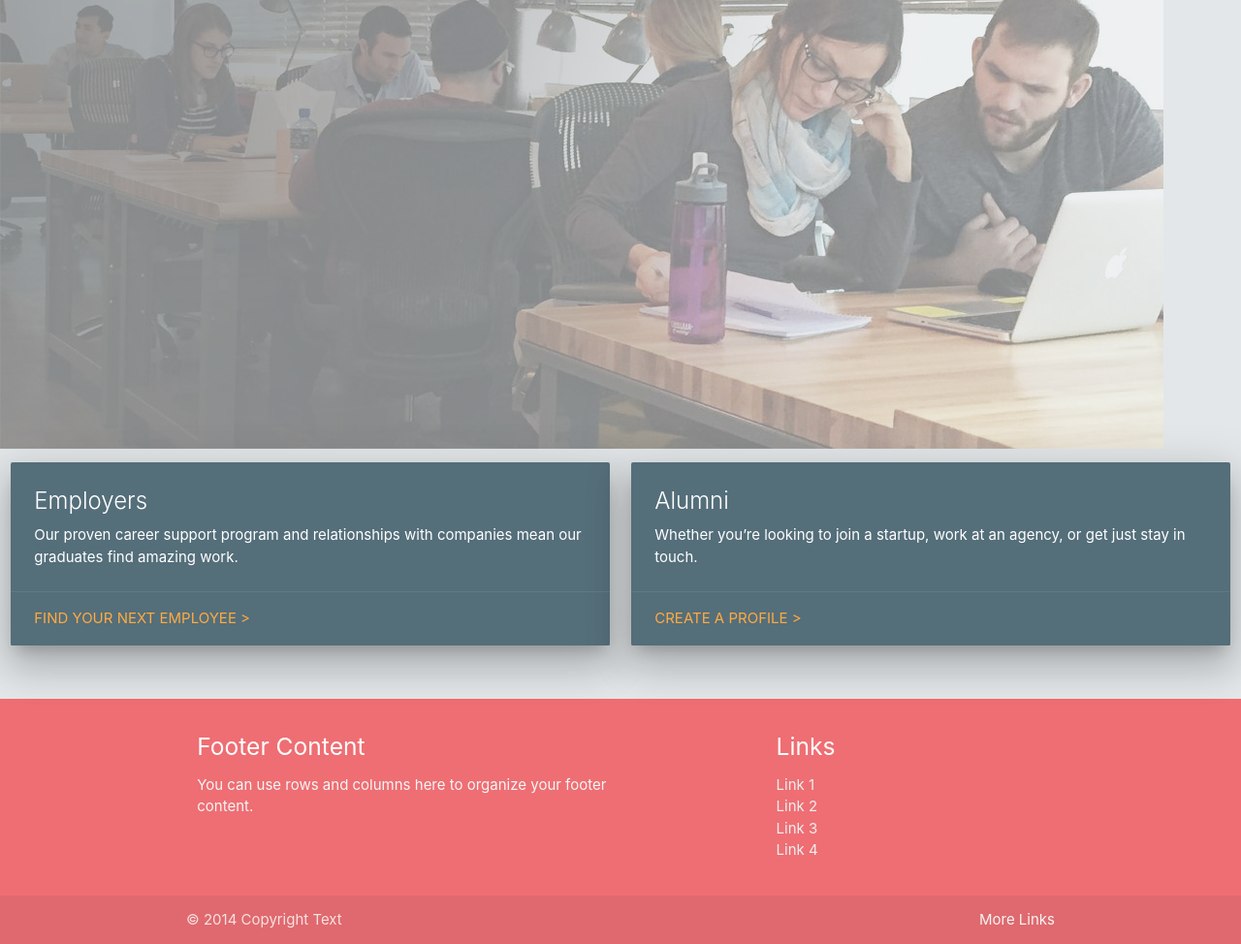
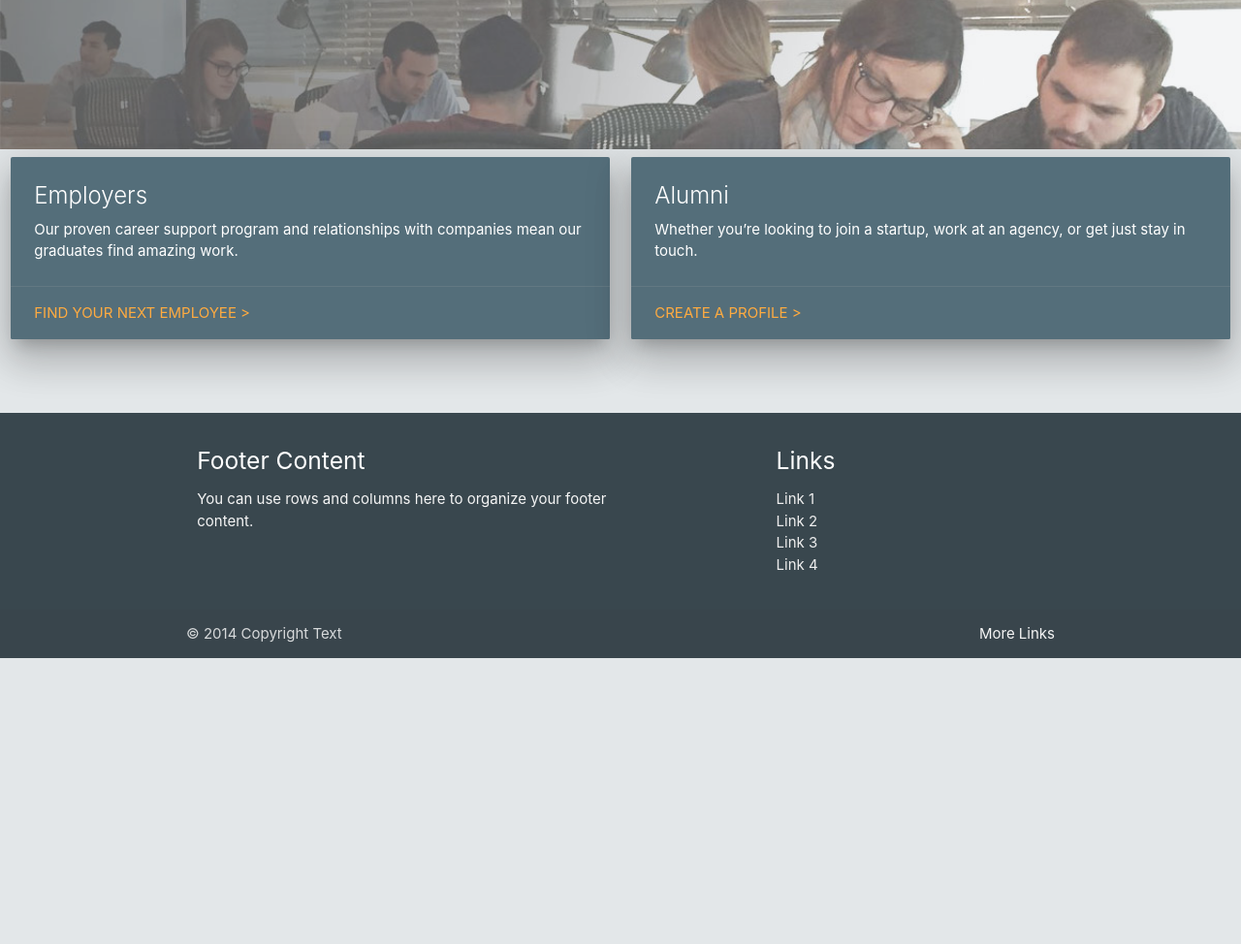
Before and after one commit to josiahgallen/hackathon-project, a website: page index.html in a window 1280 px wide. Shown: the part 300-1274 px from the top of the page at 97% size. After the commit the page ends 1000 px from the top, so only its background shows below. Drawn offline with nearby package versions, Linux system fonts and the light colour scheme.

Commit message:
adjusted hero image, added html to list view

```diff
--- a/index.html
+++ b/index.html
@@ -23,7 +23,7 @@
   </div>
  	<!--  homepage -->
  	<div class="heroImg">
- 		    <img class="responsive-img" src="images/home-hero-new.jpg">
+ 		    <!-- <img class="responsive-img" src="images/home-hero-new.jpg"> -->
  		    <h3> Connecting Employers to Alumni </h3>
  	</div>
  	<div class="row">
@@ -135,7 +135,12 @@
 		</form>
 	</div>
     <!-- Student List Page -->
-    <div id="student-list"></div>
+    <div class="row">
+      <div class="col s12 m4 lg3">
+           <div id="student-list"></div>
+      </div>
+    </div>
+   <!--  <div id="student-list"></div> -->
     <div id="profile-page"></div>
   <!--   footer -->
         <footer class="page-footer">
@@ -166,12 +171,19 @@
     <script type="text/javascript" src="scripts/bundle.js"></script>
 
     <!-- List template -->
-    <script type="text/template" id="student-row">
+    <div class="row">
+      <div class="col s12 m4">
+             <script type="text/template" id="student-row">
+             <div class="card-panel teal">
         <%= f_name %>
             <%= l_name %>
                 </br>
                     <a href="#students/<%= id %>">View Profile</a>
+                    </div>
     </script>
+      </div>
+    </div>
+
     <!-- Profile template -->
     <script type="text/template" id="profile-view">
         <%= f_name %>
--- a/styles/main.sass.css
+++ b/styles/main.sass.css
@@ -8,10 +8,11 @@ nav {
 
 .heroImg {
   position: relative;
-  width: 100%; }
-
-.responsive-img {
-  opacity: 0.4; }
+  height: 26em;
+  background: url("../images/home-hero-new.jpg");
+  background-repeat: no-repeat;
+  background-size: cover;
+  opacity: 0.6; }
 
 h3 {
   position: absolute;
@@ -34,6 +35,9 @@ form {
 .cityIcon {
   margin-top: .75em; }
 
+footer.page-footer {
+  background-color: #39474E; }
+
 @media only screen and (min-width: 601px) {
   .row .col.offset-m1 {
     margin-left: 10.33333%; } }
--- a/styles/main.scss
+++ b/styles/main.scss
@@ -1,7 +1,10 @@
+
+
 body{
 	background-color:#E3E7E9;
 
 }
+
 
 nav {
 	background-color: #39474E;
@@ -12,13 +15,14 @@ nav {
 }
 .heroImg{
    position: relative;
-   width: 100%;
+   height: 26em;
+   background: url("../images/home-hero-new.jpg");
+   background-repeat: no-repeat;
+   background-size: cover;
+   opacity: 0.6;
 
 }
 
-.responsive-img{
-	 opacity: 0.4;
-}
 
 h3 {
    position: absolute;
@@ -48,6 +52,9 @@ form{
 	margin-top:.75em;
 }
 
+footer.page-footer {
+	background-color: #39474E;
+}
 
 // medium
 @media only screen and (min-width: 601px){
```
